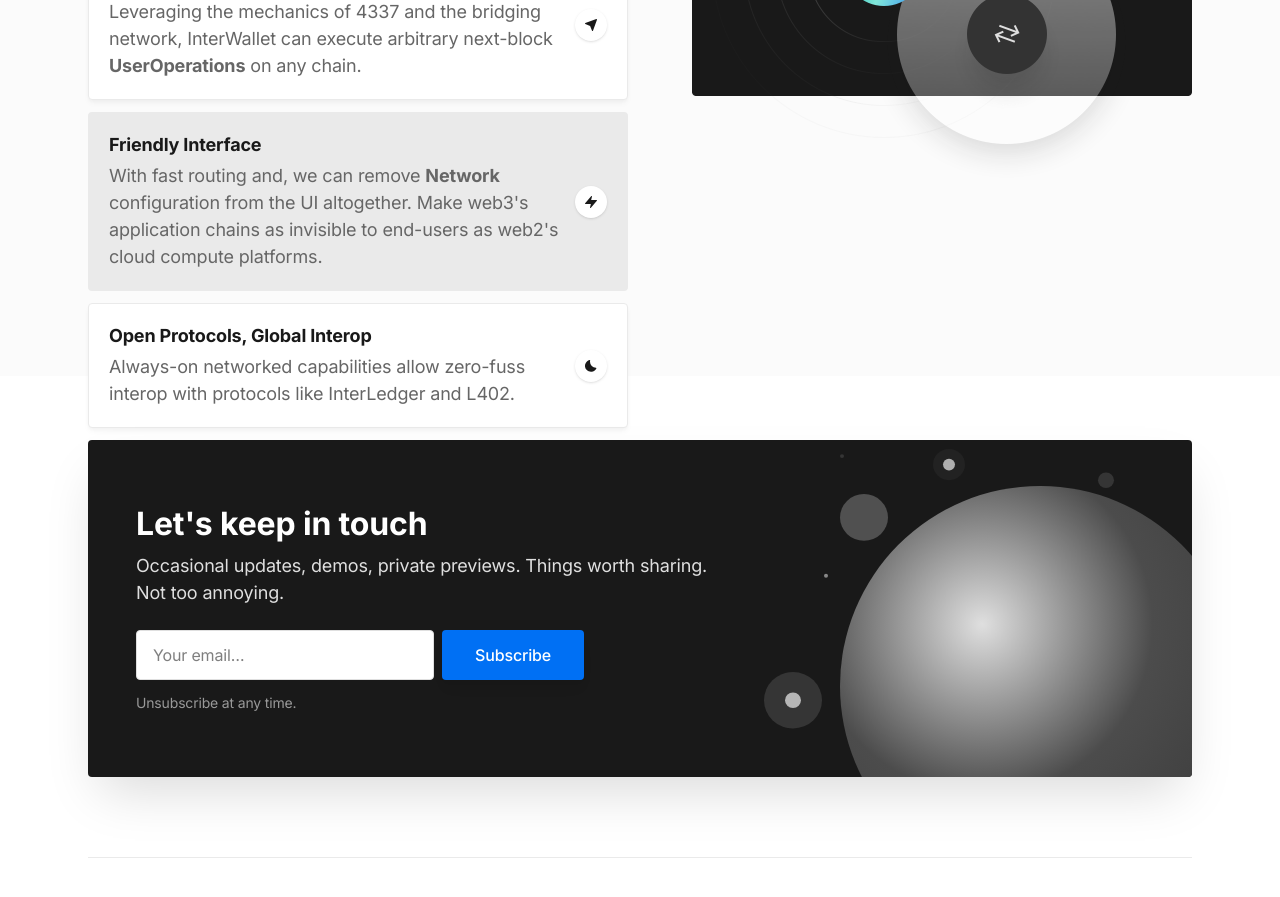
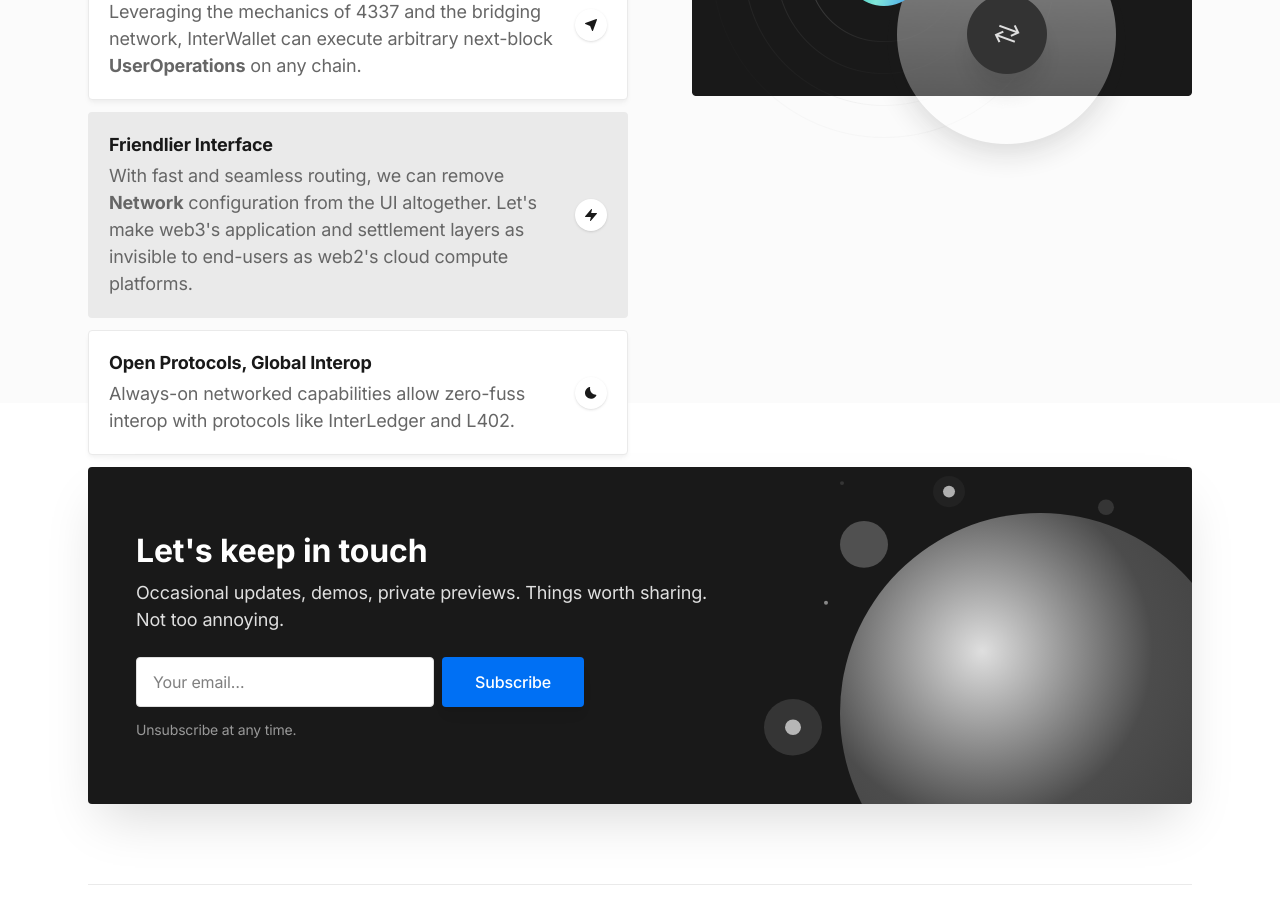
Before and after one commit to interwallet/interwallet.xyz, a Next.js app: page /pitch in a window 1280 px wide. Shown: the part 1480-2377 px from the top of the page. Built offline with nearby package versions, Linux system fonts and the light colour scheme.

Commit message:
fix features copy

```diff
--- a/components/features.tsx
+++ b/components/features.tsx
@@ -69,8 +69,8 @@ export default function Features() {
                   onClick={(e) => { e.preventDefault(); setTab(1); }}
                 >
                   <div>
-                    <div className="font-bold leading-snug tracking-tight mb-1">Friendly Interface</div>
-                    <div className="text-gray-600">With fast routing and, we can remove <b>Network</b> configuration from the UI altogether. Make web3's application chains as invisible to end-users as web2's cloud compute platforms.</div>
+                    <div className="font-bold leading-snug tracking-tight mb-1">Friendlier Interface</div>
+                    <div className="text-gray-600">With fast and seamless routing, we can remove <b>Network</b> configuration from the UI altogether. Let's make web3's application and settlement layers as invisible to end-users as web2's cloud compute platforms.</div>
                   </div>
                   <div className="flex justify-center items-center w-8 h-8 bg-white rounded-full shadow flex-shrink-0 ml-3">
                     <svg className="w-3 h-3 fill-current" viewBox="0 0 12 12" xmlns="http://www.w3.org/2000/svg">
```
